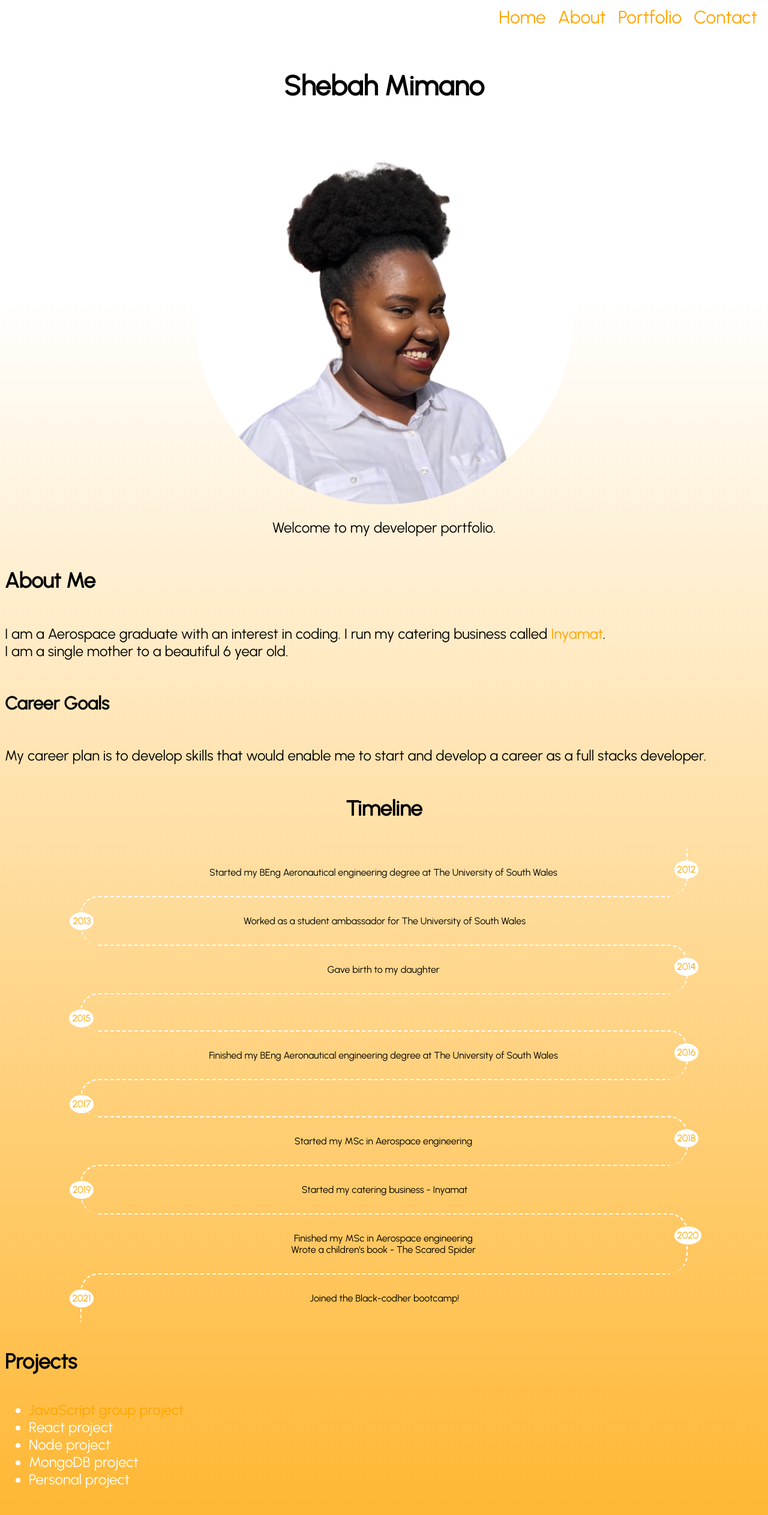
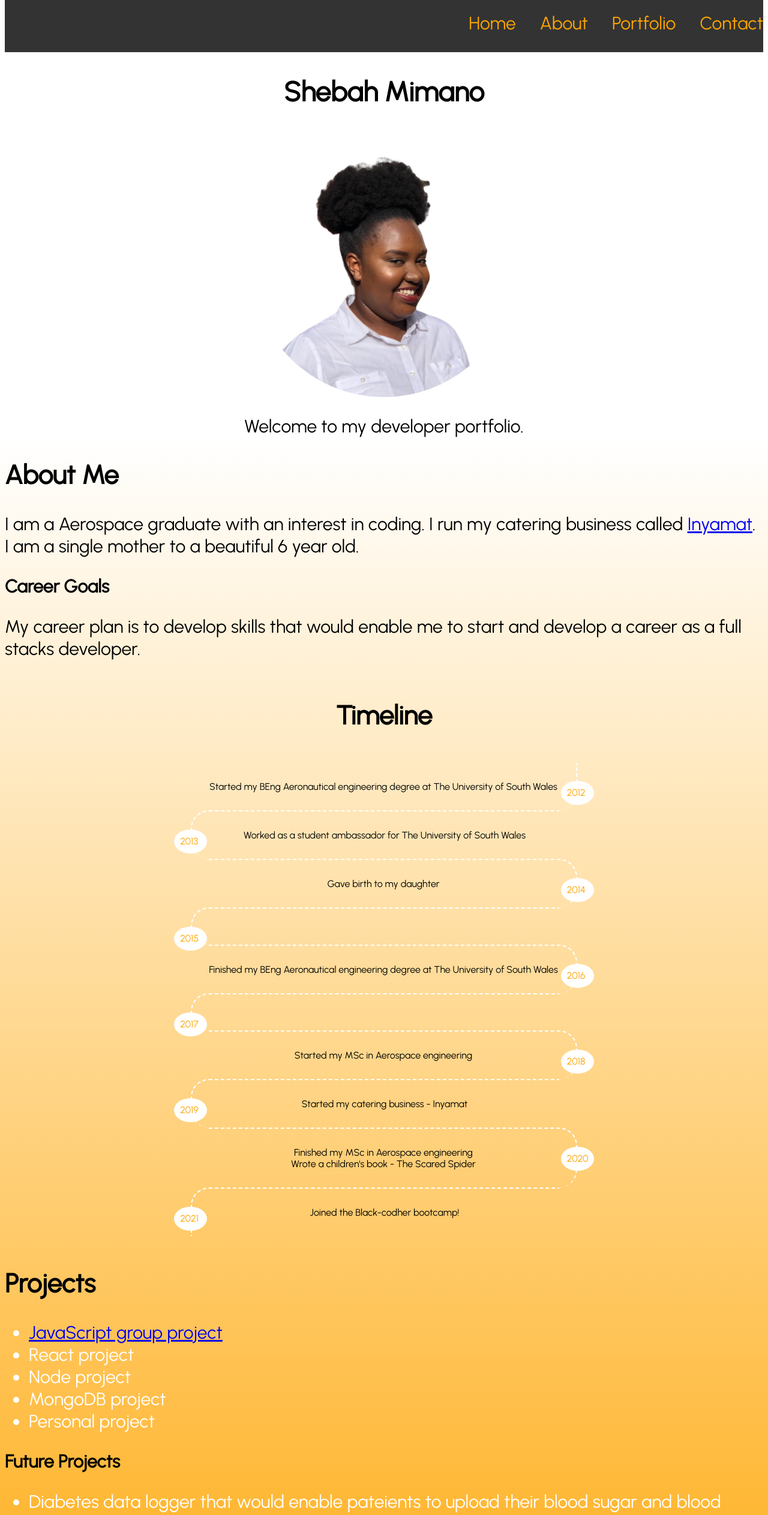
Before and after one commit to ShebahM/Portfolio, a plain HTML site: page index.html in a window 1280 px wide. Shown: the part 20-2546 px from the top of the page at 60% size. Drawn offline with Linux system fonts and the light colour scheme.

Commit message:
updated changes

```diff
--- a/index.html
+++ b/index.html
@@ -7,7 +7,7 @@
         <meta name="viewport" content="width=device-width, initial-scale=1.0">
         <meta name="author" content="Shebah Mimano">
         <title>Shebah Mimano - Developer Portfolio</title>
-        <link rel="stylesheet" href="style.css">
+        <link rel="stylesheet" href="main.css">
         <link rel="apple-touch-favicon" sizes="180x180" href="media/apple-touch-favicon.ico">
         <link rel="favicon" type="icon" sizes="32x32" href="media/favicon-32x32.ico">
         <link rel="icon" type="icon" sizes="16x16" href="media/favicon.ico">
@@ -29,13 +29,13 @@
         </header>
 
         <main>
-        <section class="home">
+        <section id="home">
             <h1>Shebah Mimano</h1>
-            <img class="profile-img" src="media/Shebah.png" alt="Shebah's picture" width="300" height="300">
+            <img id="profile-img" src="media/Shebah.png" alt="Shebah's picture" width="300" height="300">
             <p style="text-align:center;">Welcome to my developer portfolio.</p>
         </section>
 
-        <section class="about-me">
+        <section id="about-me">
             <h2>About Me</h2>
             <p>I am a Aerospace graduate with an interest in coding. I run my catering business called <a href="https//www.inyamat.co.uk">Inyamat</a>.<br>
                 I am a single mother to a beautiful 6 year old.
@@ -44,7 +44,7 @@
             <p>My career plan is to develop skills that would enable me to start and develop a career as a full stacks developer.</p>
         </section>
 
-        <section class="container">
+        <div class="container">
             <h2>Timeline</h2>
             <ul class="timeline">
                 <li>Started my BEng Aeronautical engineering degree at The University of South Wales</li>
@@ -58,26 +58,26 @@
                 <li>Finished my MSc in Aerospace engineering <br> Wrote a children's book - The Scared Spider</li>
                 <li>Joined the Black-codher bootcamp!</li>
             </ul>
-        </section>
+        </div>
 
-        <section class="projects">
+        <section class="projects" id="projects">
             <h2>Projects</h2>
             <ul>
-                <li><a href="https://github.com/black-codher-bootcamp-2021-jackson/javascript-assessment-jackson-group-i">JavaScript group project</a></li>
+                <li><a target="_blank" href="https://cupcakemania.netlify.app/">JavaScript group project</a></li>
                 <li>React project</li>
                 <li>Node project</li>
                 <li>MongoDB project</li>
                 <li>Personal project</li>
             </ul>
             <h3>Future Projects</h3>
-            <ul>
-                <li>Diabetes data logger that would enable pateients to upload their blood sugar and blood pressure data, and make it accessible to healthcare professionals, to enable them to make more tailored prescriptions.</li><a href="#moreinfo1">(more info)</a>
-                <li>Application to help find the perfect afro hair products for your hair type</li><a href="moreinfo2">(more info)</a>
+            <ul class="future-projects">
+                <li>Diabetes data logger that would enable pateients to upload their blood sugar and blood pressure data, and make it accessible to healthcare professionals, to enable them to make more tailored prescriptions.</li><a class="moreinfo" href="#moreinfo">(more info)</a>
+                <li>Application to help find the perfect afro hair products for your hair type</li><a class="moreinfo1" href="moreinfo1">(more info)</a>
             </ul>
         </section>
         <br><br>
 
-        <button class="button button1">
+        <button id="contact" class="button">
              <p><b><a href="mailto:shebah.mimano@gmail.com" target="_blank">Contact Me</a></b></p>
         </button>
         </main>
--- /dev/null
+++ b/main.css
@@ -0,0 +1,472 @@
+/* Portfolio css */
+
+@import url('https://fonts.googleapis.com/css2?family=Urbanist&display=swap');
+
+
+*{
+    font-family: 'Urbanist', sans-serif;
+}
+
+html {
+    scroll-behavior: smooth;
+}
+
+/* Mobile */
+body {
+    background: rgb(255,165,0);
+    background: linear-gradient(0deg, rgba(255,165,0,1) 0%, rgba(255,255,255,1) 83%);
+}
+
+div {
+    display: grid;
+    justify-content: center;
+    align-items: center;
+}
+
+h1{
+    font-size:22px; color:orange; text-align: center; font-weight:bold;
+}
+
+h2{
+    font-size:18px; color:black; font-weight:bold;
+}
+
+h3{
+    font-size:16px; color: black; font-weight:bold;
+}
+
+p{
+    font-size:14px; color:black;
+}
+
+.projects li, .future-projects li {
+    font-size: 14px; color:#fff;
+}
+
+/* Links for future projects */
+.moreinfo {
+    color: black;
+}
+
+.moreinfo1 {
+    color:black;
+}
+
+#profile-img {
+    display: block;
+    margin-left: auto;
+    margin-right: auto;
+    width: 40%;
+    height: auto;
+    border-radius: 50%;
+}
+
+/* Header navigation links */
+header {
+    /* padding: 10px; */
+}
+
+header nav {
+    width: 100%;
+    text-align: right;
+    margin-top: 0px;
+    padding-left: 0px;
+    font-size: 15px;
+}
+
+.topnav {
+    background-color: #333;
+    overflow: hidden;
+}
+
+.menu li {
+    list-style: none;
+    display: inline-block;
+    font-size: 30px;
+}
+
+header nav a {
+    color: orange;
+    text-decoration: none;
+}
+
+header nav a:hover {
+    color:gray;
+}
+
+/* Timeline */
+.container h2 {
+    text-align: center;
+}
+
+.container {
+    width: 80%;
+    margin: auto;
+}
+.timeline {
+    counter-reset: year 2011;
+    position: relative;
+    padding-inline-start: 0px;
+    padding-inline-end: 0px;
+  }
+
+.timeline li {
+    list-style: none;
+    border-top: 2px dashed;
+    border-color: white !important;
+    margin:0; padding: 30px;
+    counter-increment: year;
+    position: relative;
+    text-align: center;
+}
+
+.timeline li:nth-child(even):before {
+    content: counter(year);
+    right: 100%;
+    margin-right: -20px;
+    position: absolute;
+    border-radius: 50%;
+    padding: 10px;
+    height: 20px;
+    width: 30px;
+    background-color: white;
+    text-align:center;
+    color: orange;
+    font-size: 100%;
+    padding-left: 10px;
+}
+
+.timeline li:nth-child(odd):before {
+    content: counter(year);
+    left: 100%;
+    margin-left: -20px;
+    position: absolute;
+    border-radius: 50%;
+    padding: 10px;
+    height: 20px;
+    width: 30px;
+    background-color:white;
+    text-align:center;
+    color: orange;
+    font-size: 100%;
+    padding-left: 10px;
+}
+
+.timeline li:nth-child(even) {
+    border-left: 2px dashed;
+    border-top-left-radius: 30px;
+    border-bottom-left-radius: 30px;
+    margin-right: 30px;
+    padding-right: 0;
+}
+
+.timeline li:nth-child(odd) {
+    border-right: 2px dashed;
+    border-top-right-radius: 30px;
+    border-bottom-right-radius: 30px;
+    margin-left: 30px;
+    padding-left: 0;
+}
+
+.timeline li:first-child {
+    border-top: 0;
+    border-top-right-radius:0;
+    border-top-left-radius:0;
+}
+
+.timeline li:last-child {
+    border-bottom-right-radius:0;
+    border-bottom-left-radius:0;
+}
+
+/* Contact button */
+button {
+    display: flex;
+    border-radius: 12px;
+    padding: 5px 32px;
+    text-align: center;
+    font-size: 20px;
+    margin: auto;
+    cursor: pointer;
+    justify-content: center;
+    transition-duration: 0.4s;
+    background-color:white;
+    color:black;
+    align-items: center;
+}
+
+button:hover {
+    background-color:black;
+    color:white;
+}
+
+button a {
+    text-decoration: none;
+    color: orange;
+}
+
+/* Footer Socials */
+footer {
+    padding-bottom: 20px;
+   }
+
+footer ul {
+    width: 100%;
+    text-align: center;
+    margin-top: 20px;
+    padding-left: 0px;
+}
+
+footer li {
+    display: inline-block;
+    margin: 4px;
+}
+
+footer li a {
+    display: block;
+    text-decoration: none;
+    border-bottom: medium none;
+    padding: 10px;
+    border-radius: 3px;
+    transition: all 0.3s ease-in 0s, all 1s ease 0s;
+    background:white;
+}
+
+footer .facebook:hover {
+    background-color:#365397;
+}
+footer .instagram:hover {
+    background-color:#396d9a;
+}
+footer .linkedin:hover {
+    background-color:#006db3;
+}
+footer .github:hover {
+    background-color:#2f2f2f;
+}
+
+/* Laptop etc */
+
+@media (min-width:480px){
+    body {
+        background: rgb(255,165,0);
+        background: linear-gradient(0deg, rgba(255,165,0,1) 0%, rgba(255,255,255,1) 75%);
+    }
+
+    div {
+        display: grid;
+        justify-content: center;
+        align-items: center;
+    }
+
+    h1{
+        font-size:46px; color:black; font-weight: bold; text-align: center;
+    }
+
+    h2{
+        font-size:44px; color:black; font-weight: bold;
+    }
+
+    h3{
+        font-size:30px; color:black; font-weight: bold;
+    }
+
+    p{
+        font-size:30px; color:#000;
+    }
+
+    .projects li, .future-projects li {
+        font-size: 30px; color:#fff;
+    }
+
+    /* Links for future projects */
+    .moreinfo {
+        color: black;
+    }
+
+    .moreinfo1 {
+        color:black;
+    }
+
+    #profile-img {
+        display: block;
+        margin-left: auto;
+        margin-right: auto;
+        width: 35%;
+        height: auto;
+        border-radius: 50%;
+    }
+
+    /* Header navigation links */
+    header {
+        /* padding: 10px;
+        margin: 20px; */
+    }
+
+    header nav {
+        width: 100%;
+        text-align:right;
+        margin-top: 10px;
+        padding-left: 0px;
+        font-size:30px;
+    }
+
+    .menu {
+        display: flex;
+        align-items: right;
+        justify-content: flex-end;
+        gap: 40px;
+    }
+
+    .menu li {
+        list-style: none;
+        display: inline-block;
+    }
+
+    /* Timeline */
+    .container {
+        width: 100%;
+        margin: auto;
+    }
+    .timeline {
+        counter-reset: year 2011;
+        position: relative;
+        padding-inline-start: 0px;
+        padding-inline-end: 0px;
+      }
+
+      .timeline li {
+        list-style: none;
+        border-top: 2px dashed;
+        border-color: white !important;
+        margin:0; padding: 30px;
+        counter-increment: year;
+        position: relative;
+        text-align: center;
+      }
+
+      .timeline li:nth-child(even):before {
+        content: counter(year);
+        right: 100%;
+        margin-right: -25px;
+        position: absolute;
+        border-radius: 50%;
+        height: 20px;
+        width: 20px;
+        background-color: white;
+        text-align:center;
+        color: orange;
+        font-size: 100%;
+        padding-right: 25px;
+      }
+
+      .timeline li:nth-child(odd):before {
+        content: counter(year);
+        left: 100%;
+        margin-left: -25px;
+        position: absolute;
+        border-radius: 50%;
+        height: 20px;
+        width: 20px;
+        background-color:white;
+        text-align:center;
+        color: orange;
+        font-size: 100%;
+        padding-right: 25px;
+      }
+
+      .timeline li:nth-child(even) {
+        border-left: 2px dashed;
+        border-top-left-radius: 30px;
+        border-bottom-left-radius: 30px;
+        margin-right: 30px;
+        padding-right: 0;
+      }
+
+      .timeline li:nth-child(odd) {
+        border-right: 2px dashed;
+        border-top-right-radius: 30px;
+        border-bottom-right-radius: 30px;
+        margin-left: 30px;
+        padding-left: 0;
+      }
+
+      .timeline li:first-child {
+        border-top: 0;
+        border-top-right-radius:0;
+        border-top-left-radius:0;
+      }
+
+      .timeline li:last-child {
+        border-bottom-right-radius:0;
+        border-bottom-left-radius:0;
+      }
+
+    /* Contact button */
+    button {
+        display: flex;
+        border-radius: 12px;
+        border: thin;
+        padding: 5px 32px;
+        text-align: center;
+        font-size: 30px;
+        margin: auto;
+        cursor: pointer;
+        justify-content: center;
+        align-content: center;
+        transition-duration: 0.4s;
+        background-color:white;
+        color:black;
+        align-items: center;
+    }
+
+    .button:hover {
+        background-color:black;
+        color:white;
+    }
+
+    button a {
+        text-decoration: none;
+        color:orange;
+    }
+
+    /* Footer Socials */
+    footer {
+        padding-bottom: 30px;
+       }
+
+    footer ul {
+        width: 100%;
+        text-align: center;
+        margin-top: 30px;
+        padding-left: 0px;
+    }
+
+    footer li {
+        display: inline-block;
+        margin: 10px;
+    }
+
+    footer li a {
+        display: block;
+        text-decoration: none;
+        border-bottom: medium none;
+        padding: 10px;
+        border-radius: 3px;
+        transition: all 0.3s ease-in 0s, all 1s ease 0s;
+        background:white;
+    }
+
+    footer .facebook:hover {
+        background-color:orange;
+    }
+    footer .instagram:hover {
+        background-color: orange;
+    }
+    footer .linkedin:hover {
+        background-color: orange;
+    }
+    footer .github:hover {
+        background-color: orange;
+    }
+}
```
Also changed, not shown: style.css (+0 -32 lines).
